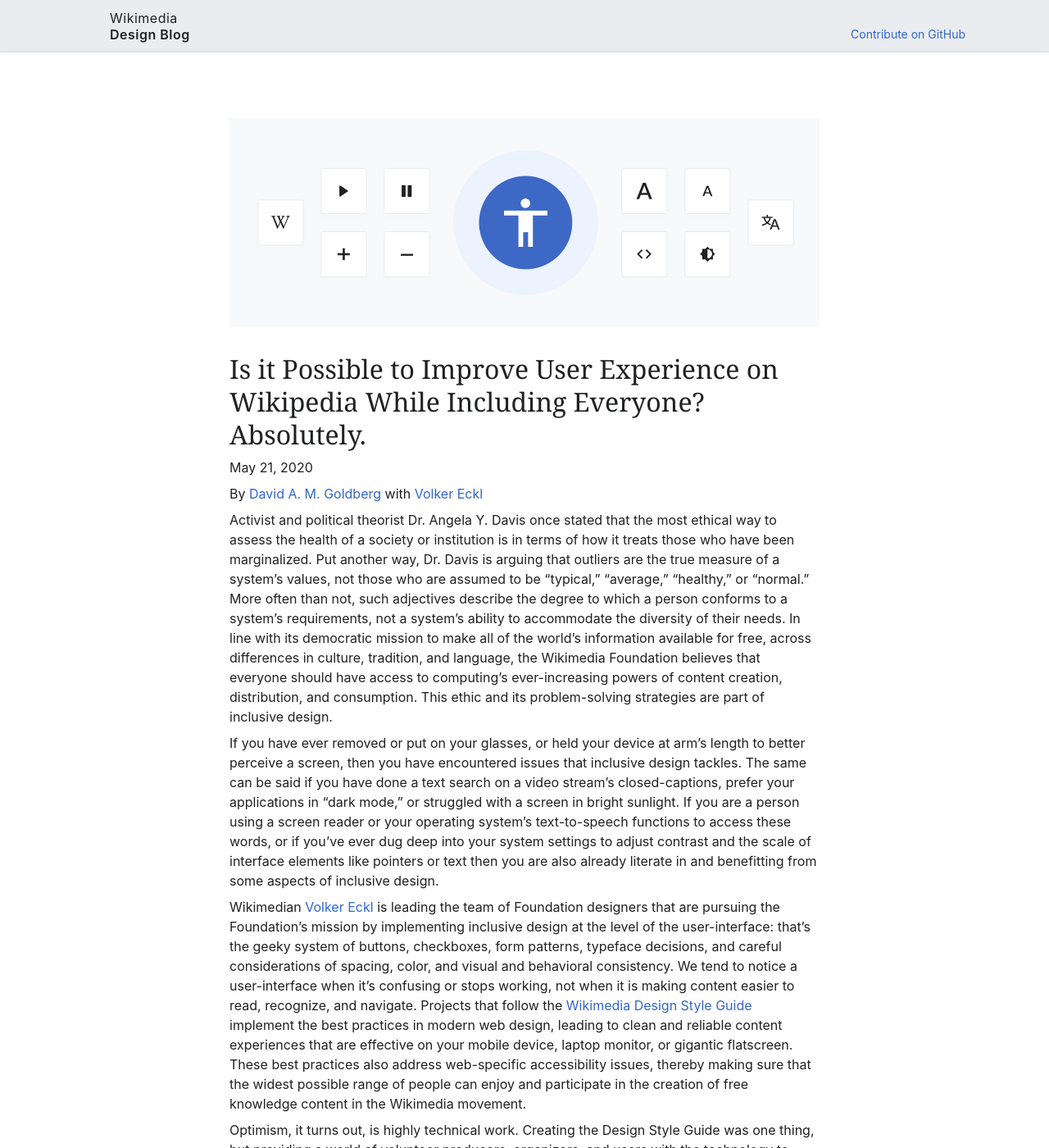
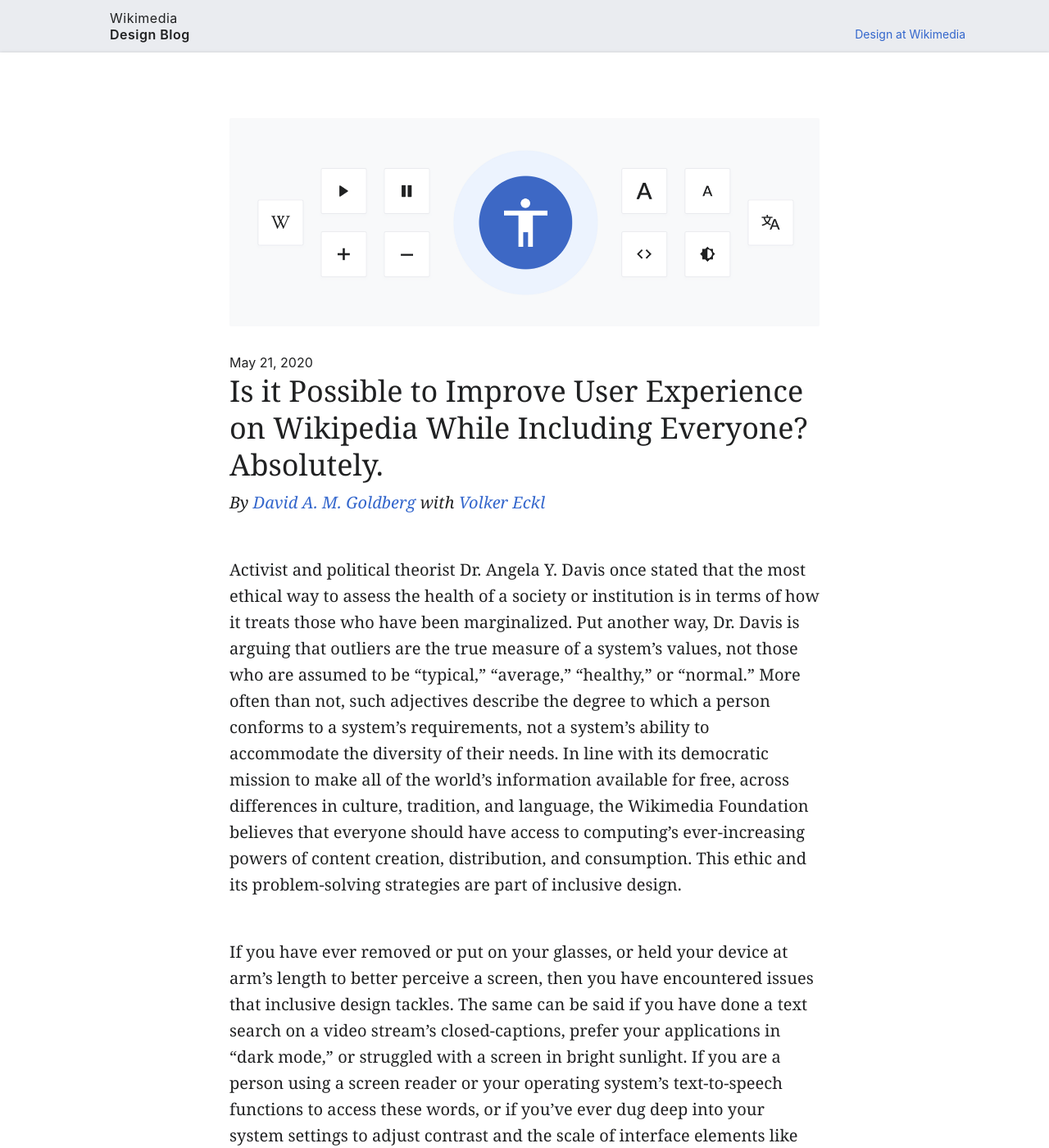
Before and after one commit to wikimedia/design-blog, a Jekyll site: the page built from _posts/2020-05-21-improve-ux-for-everyone.md, in a window 1280 px wide and 1400 px high. Shown: the whole window at 82% size. Built offline with Jekyll 4.4.1, drawn with Linux system fonts in a browser that asks for light colours; some web fonts are replaced.

Commit message:
fix: styling changes
Change-Id: I39e4e2dd3030d0864a5112998706000bc6b17776

```diff
--- a/_layouts/default.html
+++ b/_layouts/default.html
@@ -21,7 +21,7 @@
 		<div class="content-box">
 			<a href="#content" class="is-aural is-focusable">Jump to content</a>
 			<h6 class="site__title"><a href="/"><span class="site__org">Wikimedia </span><span class="site__project">Design Blog</span></a></h6>
-			<a href="https://github.com/wikimedia" target="_blank" rel="noopener" class="lnk--contribute" title="Fork and contribute on GitHub"><span>Contribute on </span>GitHub</a>
+			<a href="https://design.wikimedia.org/" class="lnk--contribute" title="Design at Wikimedia Foundation">Design at Wikimedia</a>
 		</div>
 	</header>
 
--- a/_layouts/home.html
+++ b/_layouts/home.html
@@ -8,15 +8,15 @@
   {%- if site.posts.size > 0 -%}
     <main class="post-list">
       {%- for post in site.posts -%}
-      <article>
+      <article class="post post--card">
         {%- assign date_format = site.minima.date_format | default: "%b %-d, %Y" -%}
         <img src="{{post.image}}" alt="{{ post.title }}">
         <h1 class="post__title">
-          <a class="post-link" href="{{ post.url | relative_url }}">
+          <a class="post__link" href="{{ post.url | relative_url }}">
             {{ post.title | escape }}
           </a>
         </h1>
-        <p>{{ post.excerpt }}</p>
+        <p class="post__excerpt">{{ post.excerpt }}</p>
         <hr>
       </article>
       {%- endfor -%}
--- a/_layouts/post.html
+++ b/_layouts/post.html
@@ -3,10 +3,9 @@
 ---
 <article class="post h-entry" itemscope itemtype="http://schema.org/BlogPosting">
 
-  <header class="post-header">
+  <header class="post__header">
     <img src="{{page.image}}" alt="{{ page.title }}">
-    <h1 class="post-title p-name" itemprop="name headline">{{ page.title | escape }}</h1>
-    <p class="post-meta">
+    <p class="post__meta">
       <time class="dt-published" datetime="{{ page.date | date_to_xmlschema }}" itemprop="datePublished">
         {%- assign date_format = site.minima.date_format | default: "%b %-d, %Y" -%}
         {{ page.date | date: date_format }}
@@ -14,9 +13,10 @@
       {%- if page.author -%}
         • <span itemprop="author" itemscope itemtype="http://schema.org/Person"><span class="p-author h-card" itemprop="name">{{ page.author }}</span></span>
       {%- endif -%}</p>
+    <h1 class="post__title p-name" itemprop="name headline">{{ page.title | escape }}</h1>
   </header>
 
-  <div class="post-content e-content" itemprop="articleBody">
+  <div class="post__content e-content" itemprop="articleBody">
     {{ content }}
   </div>
 
--- a/_posts/2020-05-21-improve-ux-for-everyone.md
+++ b/_posts/2020-05-21-improve-ux-for-everyone.md
@@ -6,7 +6,7 @@
 date: 2020-05-21T17:26:32.585Z
 ---
 
-By [David A. M. Goldberg](https://www.linkedin.com/in/david-a-m-goldberg-900961b2/) with [Volker Eckl](https://twitter.com/Volker_E)
+_By [David A. M. Goldberg](https://www.linkedin.com/in/david-a-m-goldberg-900961b2/) with [Volker Eckl](https://twitter.com/Volker_E)_
 
 Activist and political theorist Dr. Angela Y. Davis once stated that the most ethical way to assess the health of a society or institution is in terms of how it treats those who have been marginalized. Put another way, Dr. Davis is arguing that outliers are the true measure of a system’s values, not those who are assumed to be “typical,” “average,” “healthy,” or “normal.” More often than not, such adjectives describe the degree to which a person conforms to a system’s requirements, not a system’s ability to accommodate the diversity of their needs. In line with its democratic mission to make all of the world’s information available for free, across differences in culture, tradition, and language, the Wikimedia Foundation believes that everyone should have access to computing’s ever-increasing powers of content creation, distribution, and consumption. This ethic and its problem-solving strategies are part of inclusive design.
 
@@ -22,6 +22,8 @@
 
 The Wikimedia Foundation aims to support a diverse audience, and it is committed to not raising barriers for one group of people as it seeks to improve the experience another has with its products and projects. Because Wikimedia projects are, at the level of their foundations, open and collaborative, a commitment to inclusive design that addresses more than the formal category of “disability” or “handicap” is a natural fit. Making all of the world’s knowledge freely available is a monumental task that some consider to be impossible. It is undoubtedly a slow process that cannot be managed from the top down in a fundamentally volunteer-driven movement, but it is absolutely worth it, because with the philosophical, ethical, and technical basis that Volker and his peers have provided, we are one step closer.
 
-[David A. M. Goldberg](https://www.linkedin.com/in/david-a-m-goldberg-900961b2/) is a writer, teacher, cultural critic, whose work focuses on issues of innovative democratic access to computing and communications technologies.
-
-[Volker Eckl](https://twitter.com/Volker_E) is a Senior User-Experience Engineer in the Wikimedia Foundation’s Product Design department and has been leading design system and accessibility projects.
+<p class="post__authors">
+  <a href="https://www.linkedin.com/in/david-a-m-goldberg-900961b2/">David A. M. Goldberg</a> is a writer, teacher, cultural critic, whose work focuses on issues of innovative democratic access to computing and communications technologies.
+  <br><br>
+  <a href="https://twitter.com/Volker_E">Volker Eckl</a> is a Senior User-Experience Engineer in the Wikimedia Foundation’s Product Design department and has been leading design system and accessibility projects.
+</p>
--- a/assets/styles/wmui-blog.css
+++ b/assets/styles/wmui-blog.css
@@ -4,8 +4,37 @@
   margin: 0 auto;
 }
 
+hr {
+  height: 2px;
+}
+
+.post--card .post__title {
+  margin-top: 1.6rem;
+  font-size: 3.2rem;
+}
+
+.post__excerpt {
+  font-size: 2rem;
+  color: #72777d;
+}
+
 .post__title {
-    margin-top: 1.6rem;
+  margin-top: 0;
+  font-size: 3.6rem;
+}
+
+.post__content p {
+  margin-bottom: 5rem;
+  font-size: 2rem;
+  line-height: 3.2rem;
+  color: #202122;
+  letter-spacing: 0.05px;
+  font-family: 'Linux Libertine', 'Georgia', 'Times', serif;
+}
+
+.post__content .post__authors {
+  font-family: -apple-system, 'BlinkMacSystemFont', 'Segoe UI', 'Roboto', 'Lato', 'Helvetica', 'Arial', sans-serif;
+  font-size: 1.6rem;
 }
 
 @media (min-width: 780px) {
```
Also changed, not shown: _posts/2020-05-18-four-open-design-methods-we-used-to-improve-wikipedia’s-ios-app.md (+1 -2 lines).
